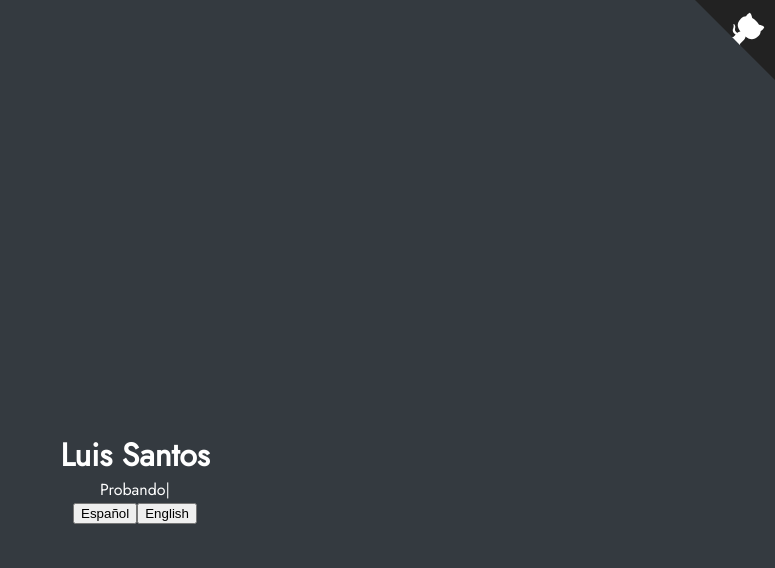
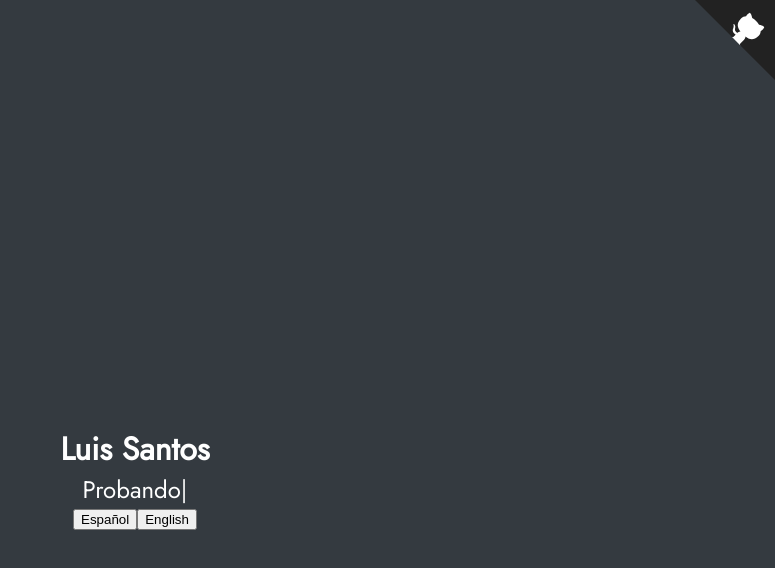
Before and after one commit to Ldsc2002/portfolio-react-ui, a React (Vite) app: page / in a window 1280 px wide. Shown: the top 568 px of the page, without its empty margins (505-1280 px from the left). Built offline with nearby package versions, Linux system fonts and the light colour scheme; some icons are missing.

Commit message:
Fixed styling

```diff
--- a/src/components/Landing.jsx
+++ b/src/components/Landing.jsx
@@ -42,8 +42,8 @@ function Landing({ data, lang, langChange }) {
 
                 <h1 className={classes.name}>{data.name}</h1>
 
-                <div className="type-wrap">
-                    <span style={{ whiteSpace: 'pre' }} ref={animation} />
+                <div className={classes.typeWrap}>
+                    <span className={classes.type} ref={animation} />
                 </div>
 
                 <LanguageSelector languages={lang} langChange={langChange} />
--- a/src/style/Landing.module.css
+++ b/src/style/Landing.module.css
@@ -17,9 +17,16 @@
     margin: 0px;
 }
 
+.typeWrap > span {
+    font-size: 24px;
+}
 
 .titleContainer {
     color: white;
     width: 100%;
     text-align: center;
 }
+
+.type {
+    white-space: pre;
+}
```
